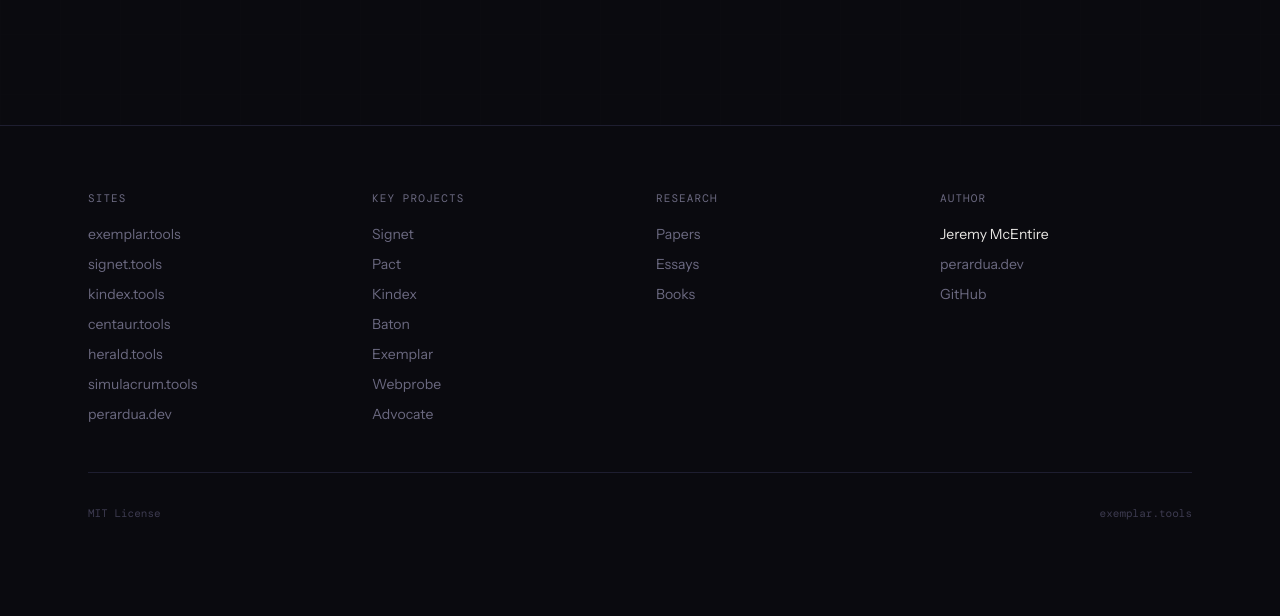
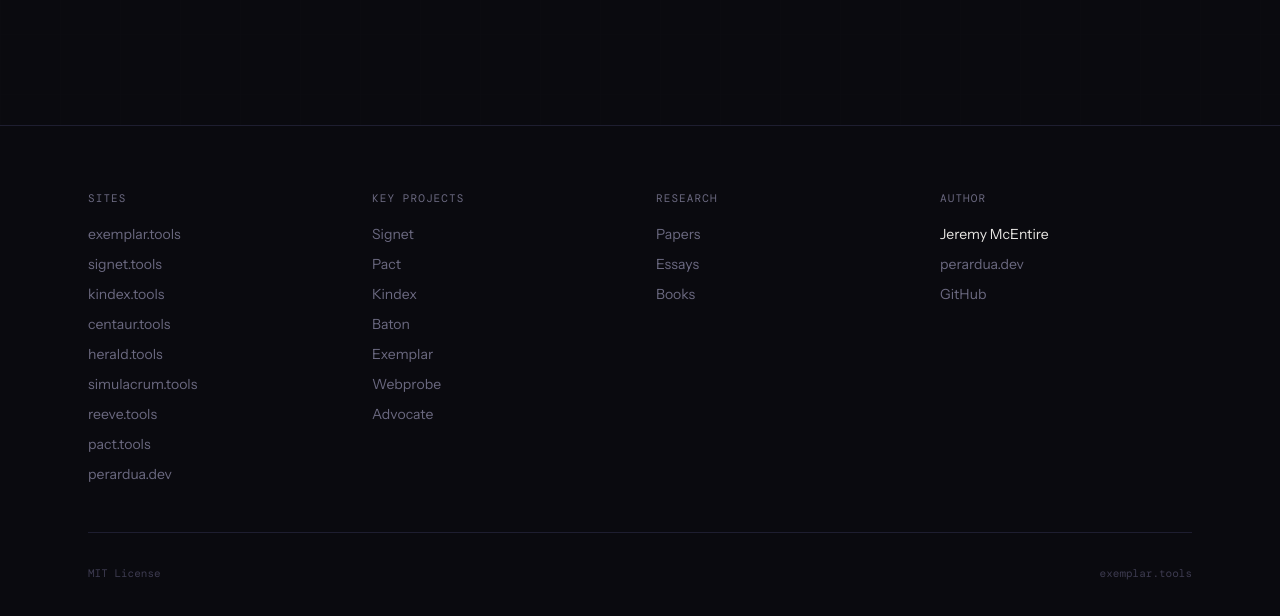
Before and after one commit to jmcentire/Exemplar-Tools, an Astro site: page / in a window 1280 px wide. Shown: the part 6173-6789 px from the top of the page. Before the commit the page ends 6759 px from the top, so only its background shows below. Built offline with nearby package versions, Linux system fonts and the light colour scheme; Astro itself is replaced by a stand-in of ours; a web font is replaced by a local one.

Commit message:
Add Pact to suite links (#2)

```diff
--- a/src/pages/index.astro
+++ b/src/pages/index.astro
@@ -629,6 +629,8 @@ import {
             <a href="https://centaur.tools" target="_blank" rel="noopener noreferrer" class="block text-sm text-muted hover:text-foreground transition-colors">centaur.tools</a>
             <a href="https://herald.tools" target="_blank" rel="noopener noreferrer" class="block text-sm text-muted hover:text-foreground transition-colors">herald.tools</a>
             <a href="https://simulacrum.tools" target="_blank" rel="noopener noreferrer" class="block text-sm text-muted hover:text-foreground transition-colors">simulacrum.tools</a>
+            <a href="https://reeve.tools" target="_blank" rel="noopener noreferrer" class="block text-sm text-muted hover:text-foreground transition-colors">reeve.tools</a>
+            <a href="https://pact.tools" target="_blank" rel="noopener noreferrer" class="block text-sm text-muted hover:text-foreground transition-colors">pact.tools</a>
             <a href="https://perardua.dev" target="_blank" rel="noopener noreferrer" class="block text-sm text-muted hover:text-foreground transition-colors">perardua.dev</a>
           </div>
         </div>
```
